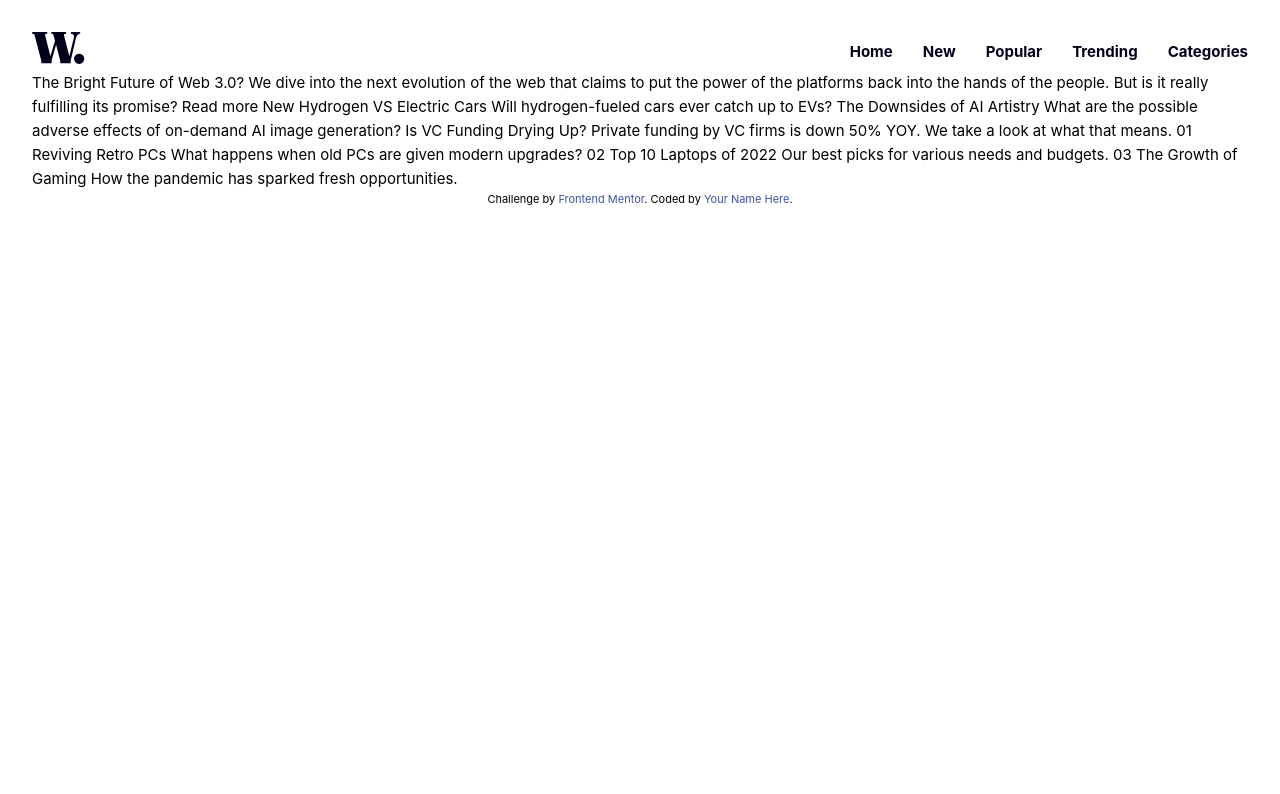
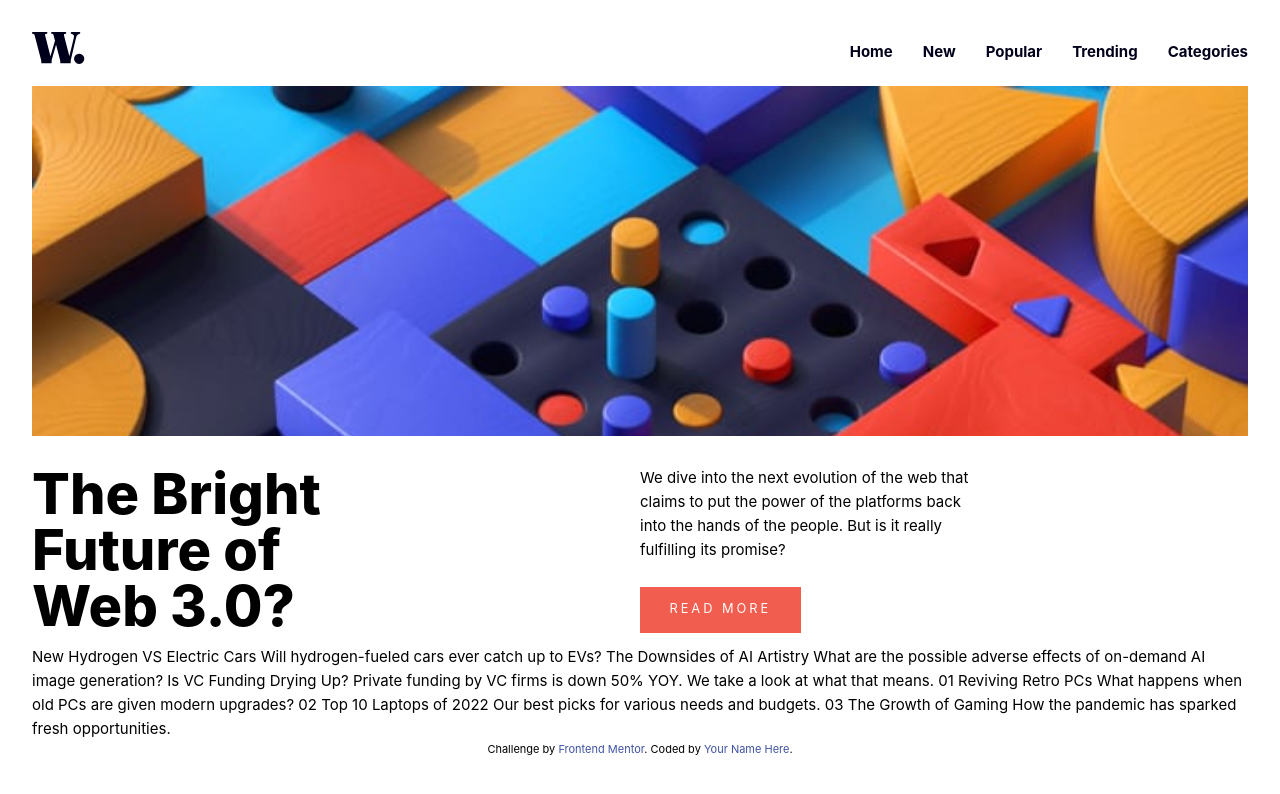
Before and after one commit to alfredthompsonOvie/news-homepage, a Vue app: page / in a window 1280 px wide. Shown: the top 794 px of the page. Built offline with nearby package versions, Linux system fonts and the light colour scheme.

Commit message:
hero section

```diff
--- a/src/App.vue
+++ b/src/App.vue
@@ -1,13 +1,31 @@
 <template>
+  <app-nav />
+  <main>
+    <section class="hero">
+      <div class="hero__img">
+        <!-- <img src="@/assets/images/image-web-3-mobile.jpg" alt="web 3 image"> -->
+      </div>
+      <div class="content">
+        <h1 class="title">The Bright Future of Web 3.0?</h1>
+        <div class="description">
+          <p class="text">
+            We dive into the next evolution of the web that claims to put the power of the platforms back into the hands of the people.
+            But is it really fulfilling its promise?
+          </p>
+          <a href="#" class="cta">Read more</a>
+        </div>
+      </div>
+    </section>
+    <aside></aside>
+    <section></section>
+  </main>
   <div>
-  <app-nav />
 
-  The Bright Future of Web 3.0?
 
-  We dive into the next evolution of the web that claims to put the power of the platforms back into the hands of the people.
-  But is it really fulfilling its promise?
 
-  Read more
+
+
+
 
   New
 
--- a/src/assets/base.css
+++ b/src/assets/base.css
@@ -43,6 +43,9 @@ img {
 ul {
 	list-style: none;
 }
+main {
+	margin-top: 1em;
+}
 .attribution {
 	font-size: 11px;
 	text-align: center;
--- a/src/assets/main.css
+++ b/src/assets/main.css
@@ -3,7 +3,80 @@
 #app {
   max-width: 1440px;
   margin: 0 auto;
-  padding: 2rem;
+  padding: 1rem;
 
   font-weight: normal;
 }
+
+.hero__img {
+  width: 100%;
+  padding-top: 250px;
+  background-image: url('@/assets/images/image-web-3-mobile.jpg');
+  background-repeat: no-repeat;
+  background-size: cover;
+}
+.title {
+  font-size: 2.5rem;
+  font-size: 8vw;
+  font-size: clamp(2.5rem, 8vw, 3.5rem);
+  font-weight: var(--fw-xbold);
+  line-height: 1;
+  margin: .32em 0 .2em;
+  max-width: 350px;
+}
+.description {
+  max-width: 350px;
+  width: 100%;
+}
+.cta {
+  display: inline-block;
+  font-size: .8rem;
+  text-transform: uppercase;
+  letter-spacing: 3px;
+  padding: 1em 2.3em;
+  margin: 1em 0;
+  color: var(--Off-white);
+  background-color: var(--SoftRed);
+}
+@media (min-width: 320px) {
+  #app {
+    padding: 2rem;
+  }
+  .hero__img {
+    background-size: cover;
+  padding-top: 300px;
+
+  }
+
+}
+@media (min-width: 992px) {
+  .hero {
+    display: grid;
+    grid-template-columns: repeat(2, 1fr);
+    grid-template-rows: 350px auto;
+    grid-gap: 2em;
+    /* background-color: red; */
+  }
+  .hero__img {
+    grid-column: 1/-1;
+    grid-row: 1;
+  }
+  .content {
+    grid-row: 2;
+    grid-column: 1/-1;
+    display: grid;
+    grid-template-columns: repeat(2, 1fr);
+  }
+  .title {
+    grid-column: 1;
+    margin-top: 0;
+  }
+  .description {
+    grid-column: 2;
+    display: flex;
+    justify-content: space-between;
+    align-items: flex-start;
+    flex-direction: column;
+  }
+
+}
```
